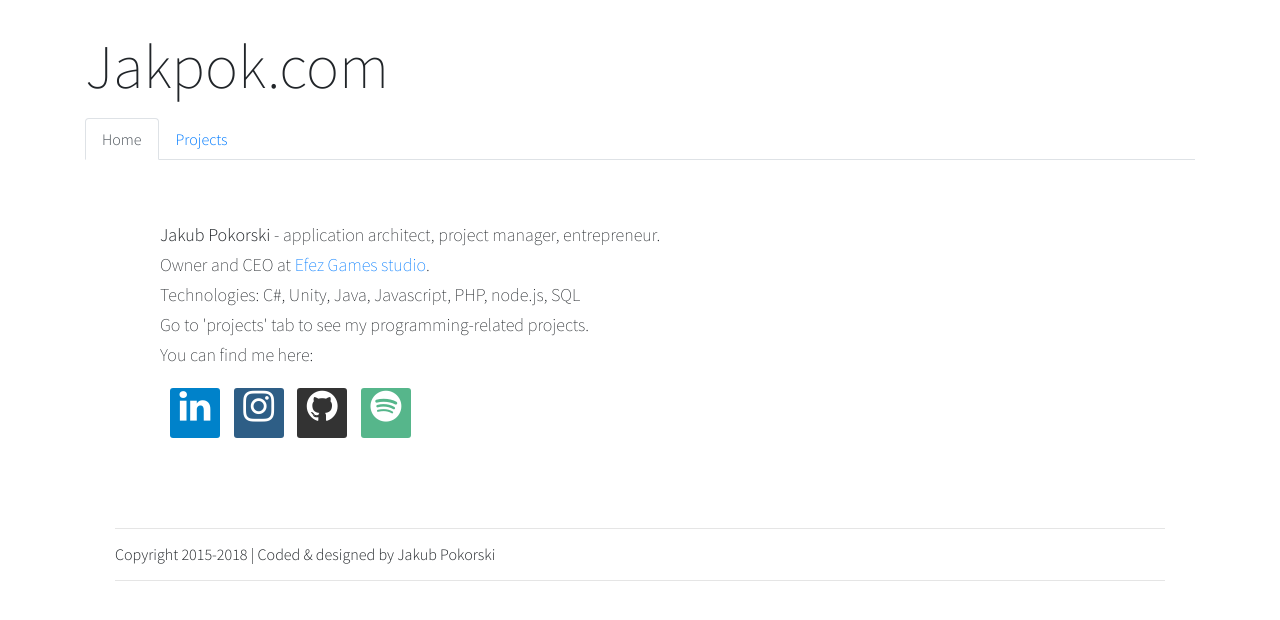
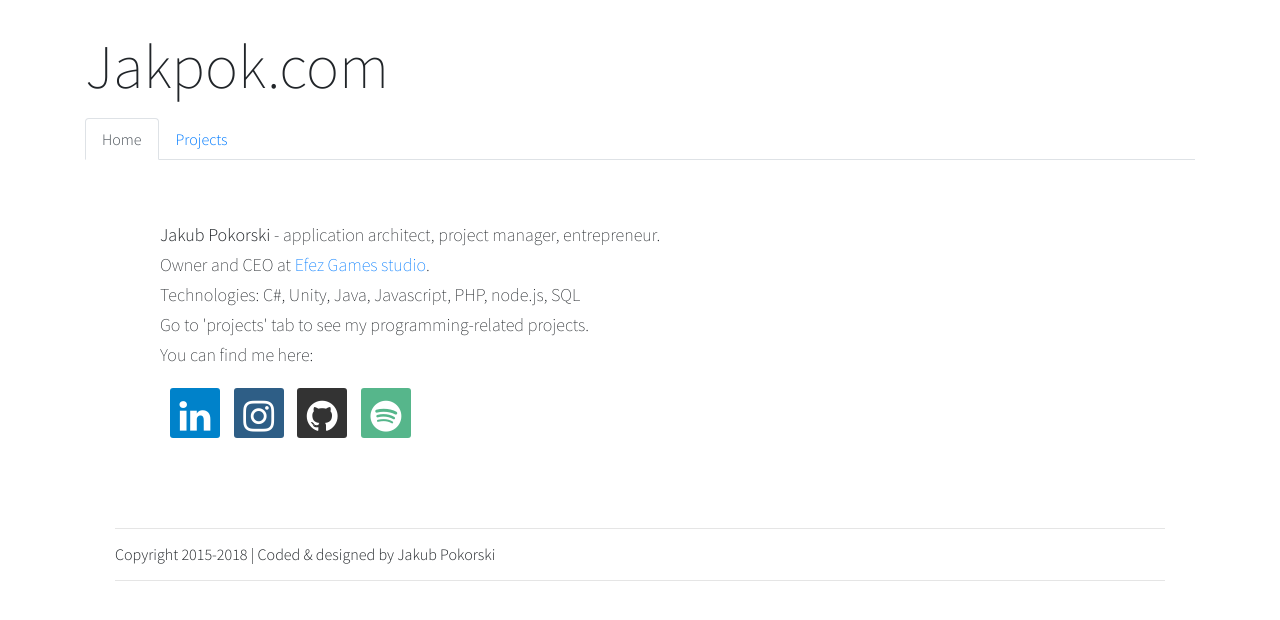
Before and after one commit to Jakpok/jakpok.github.io, a Jekyll site: the page built from index.html, in a window 1280 px wide. Shown: the top 620 px of the page. Built offline with Jekyll 4.4.1, drawn with Linux system fonts in a browser that asks for light colours; Markdown is read by kramdown in place of the engine named in the settings.

Commit message:
icon size update

```diff
--- a/css/style.css
+++ b/css/style.css
@@ -70,7 +70,8 @@
 .fa {
 	margin-left:10px;
   margin-top: 2px;
-	font-size: 25px;
+  padding-top:10px;
+	font-size: 30px;
 	width: 50px;
   height: 50px;
 	text-align: center;
```
